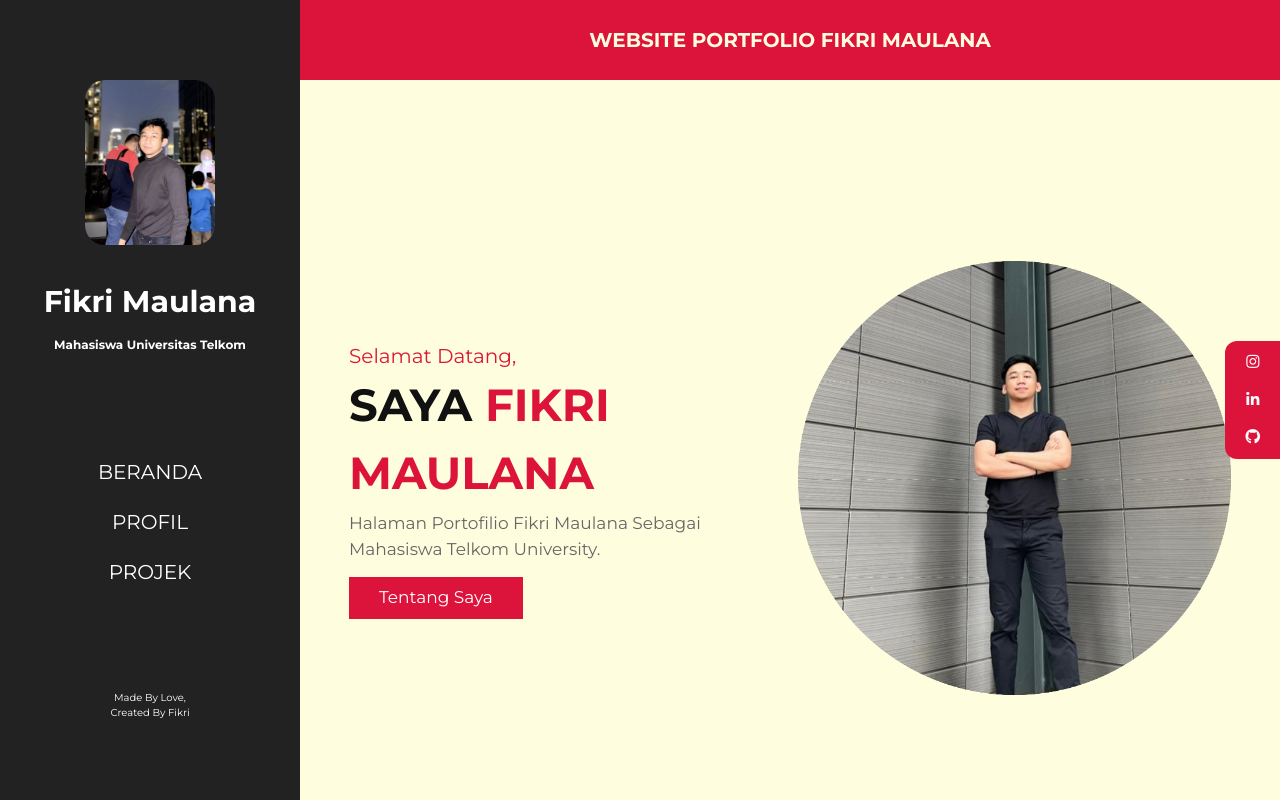
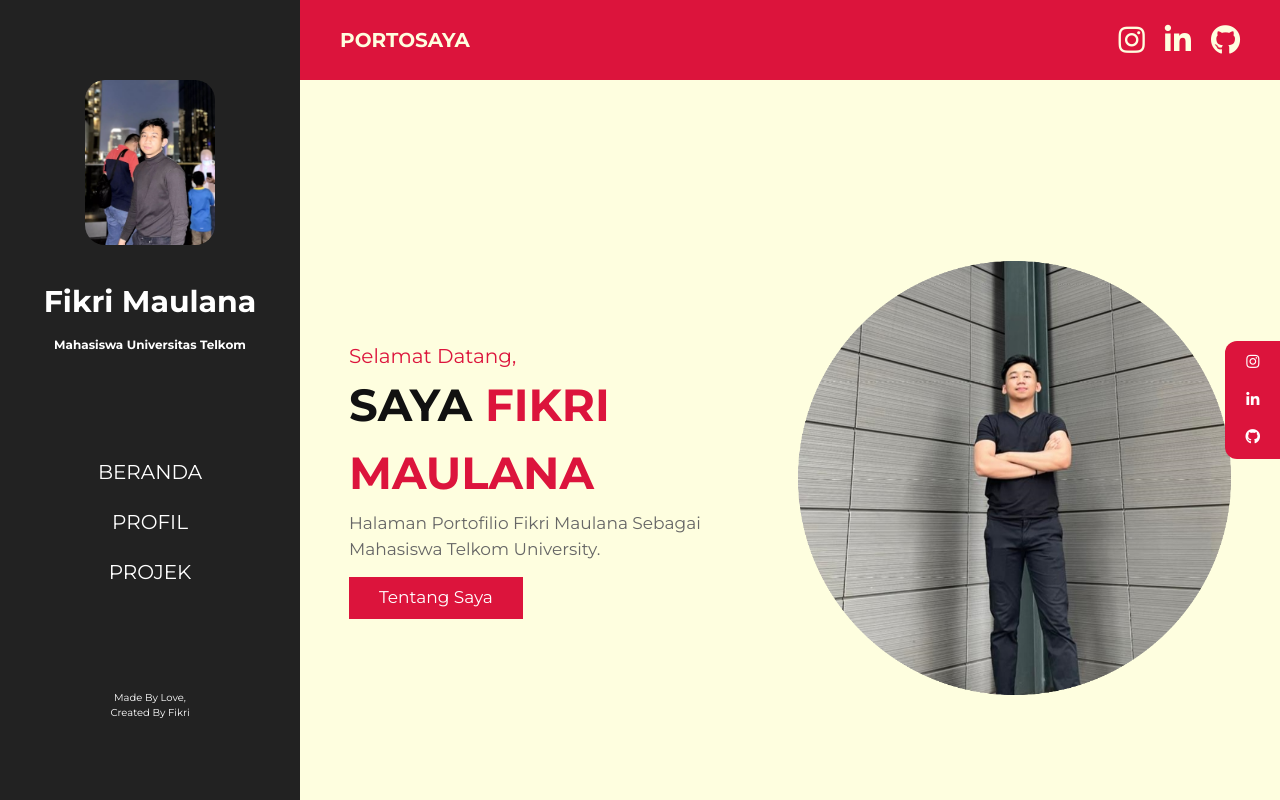
Before and after one commit to fikrimln16/portfolio-fikri, a plain HTML site: page index.html in a window 1280 px wide. Shown: the top 800 px of the page. Drawn offline with Linux system fonts and the light colour scheme.

Commit message:
portfolio fikri

```diff
--- a/assets/styles/style.css
+++ b/assets/styles/style.css
@@ -134,9 +134,10 @@ section{
 header{
     background: crimson;
     display: flex;
-    justify-content: center;
+    justify-content: space-between;
     align-items: center;
     height: 8rem;
+    padding: 0 4rem;
 }
 
 header h1{
@@ -148,6 +149,21 @@ header h1 span{
     color: white;
     text-transform: uppercase;
     color: #FEFEDF
+}
+
+header .navigasi ul{
+    display: flex;
+    gap: 2rem;
+    list-style: none;
+}
+
+header .navigasi li a i{
+    font-size: 3rem;
+    color: #FEFEDF;
+}
+
+header .navigasi li a:hover{
+    color: #FEFEDF;
 }
 
 /* aside start */
--- a/index.html
+++ b/index.html
@@ -13,6 +13,7 @@
 
 <body>
     <div id="menu-bars" class="fas fa-bars"></div>
+
     <div class="social-media-container" >
         <div class="social-media">
             <ul>
@@ -23,13 +24,21 @@
         </div>
     </div>
 
+    <!--header sudah diganti diatas main, dan sudah ada judul dan navigasi untuk ke social media-->
+    <header>
+        <h1>PortoSaya</h1>
+        <div class="navigasi">
+            <ul>
+                <li><a href="https://www.instagram.com/fikrimln16/" target="_blank"><i class="fab fa-instagram"></i></a></li>
+                <li><a href="https://www.linkedin.com/in/fikri-maulana-134086180/" target="_blank"><i class="fab fa-linkedin-in"></i></a></li>
+                <li><a href="https://github.com/fikrimln16"  target="_blank"><i class="fab fa-github"></i></a></li>
+            </ul>
+        </div>
+    </header>
+
+
+    <!-- main content 3 halaman (home, about, project)-->
     <main>
-    <!-- header section starts  -->
-    <header>
-        <h1>Website PortFolio <span>Fikri Maulana</span></h1>
-    </header>
-    <!--header section ends-->
-
         <!--aside section start-->
         <aside>
             <div class="image-profile">
@@ -53,32 +62,29 @@
         </aside>
         <!-- aside section ends -->
 
+
         <!-- home section starts  -->
         <section class="home" id="home">
-
             <div class="content">
                 <span class="hi"> Selamat Datang,  </span>
                 <h3> saya <span> fikri maulana </span> </h3>
                 <p class="text"> Halaman portofilio Fikri Maulana sebagai mahasiswa Telkom University.</p>
                 <a href="#about" class="btn">Tentang Saya</a>
             </div>
-
             <div class="image">
                 <img src="assets/images/circle_fikri.png" alt="hero-fikri">
             </div>
-
         </section>
         <!-- home section ends -->
+
 
         <!-- about section starts  -->
         <section class="about" id="about">
             <h1 class="heading-about"> Tentang <span> Saya </span> </h1>
             <article class="about-container">
-
                 <div class="image">
                     <img src="assets/images/foto-fikri.png" alt="foto-fikri-2">
                 </div>
-
                 <div class="content">
                     <h3> Nama saya Fikri Maulana sebagai mahasiswa <span style="color:crimson">Telkom University</span>.</h3>
                     <p>Halo, Nama Saya Fikri Maulana, Saya Seorang Mahasiswa Informatika Di Universitas Telkom. Saya Mencari Pekerjaan Seperti Program Magang IT, Terutama Di Full Stack Developer. Lihat Nama Pengguna GitHub Saya Adalah Fikrimln6. Silahkan Hubungi Saya Di Maulanafikri455@gmail.Com Atau +62813-2219-5912.</p>
@@ -92,10 +98,10 @@
                         </div>
                     </div>
                 </div>
-
             </article>
         </section>
         <!-- about section ends -->
+
 
         <!-- project section start-->
         <section class="project" id="project">
@@ -105,7 +111,6 @@
                     <h2>Berikut adalah projek-projek yang sudah saya buat selama masa perkuliahan.</h2>
                 </div>
                 <div class="project-content">
-
                     <div class="project-card">
                         <img src="assets/images/project-card/autogatesystem.png" class="card-image" alt="web-autogatesytem">
                         <div class="card-body">
@@ -115,7 +120,6 @@
                             <a href="https://github.com/fikrimln16/AUTOGATESYSTEM-FRONTEND" target="_blank"><button class="card-btn">Read more!</button></a>
                         </div>
                     </div>
-
                     <div class="project-card">
                         <img src="assets/images/project-card/wa-bot.png" class="card-image" alt="wa-bot-img">
                         <div class="card-body">
@@ -125,7 +129,6 @@
                             <a href="https://github.com/fikrimln16/DAILYCOSTAPI-WA-BOT" target="_blank"><button class="card-btn">Read more!</button></a>
                         </div>
                     </div>
-
                     <div class="project-card">
                         <img src="assets/images/project-card/javaswing.jpg" class="card-image" alt="java-swing-img">
                         <div class="card-body">
@@ -135,17 +138,17 @@
                             <a href="https://github.com/fikrimln16/autogatesystem-gui" target="_blank"><button class="card-btn">Read more!</button></a>
                         </div>
                     </div>
-
                 </div>
             </article>
         </section>
         <!-- project section end-->
+    </main>
+    <!-- main content 3 halaman (home, about, project)-->
 
     <!-- footer section  -->
     <footer class="footer"> created by <span> fikri </span> | all rights reserved! </footer>
 
     <!-- import js script  -->
     <script src="assets/js/script.js"></script>
-</main>
 </body>
 </html>
```
Lines whose indentation alone changed are shown as unchanged.
